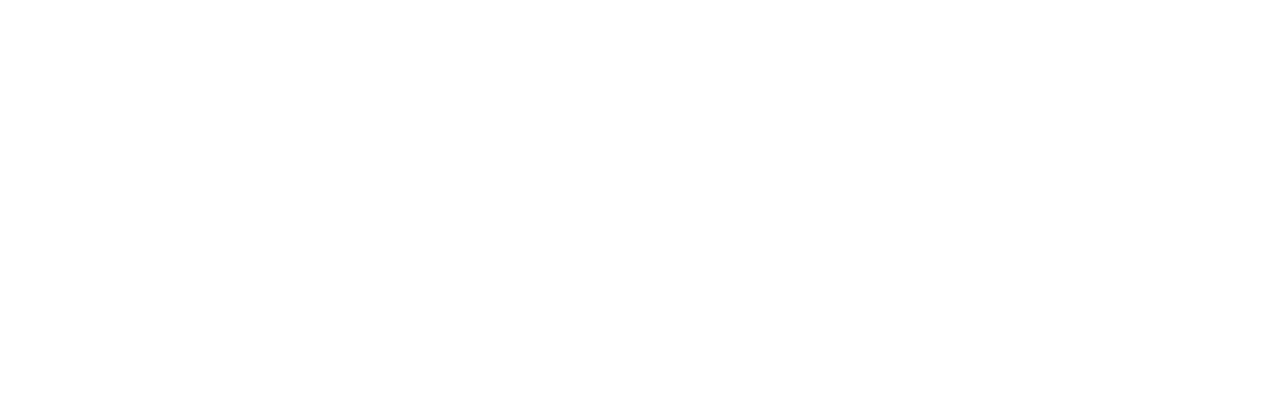
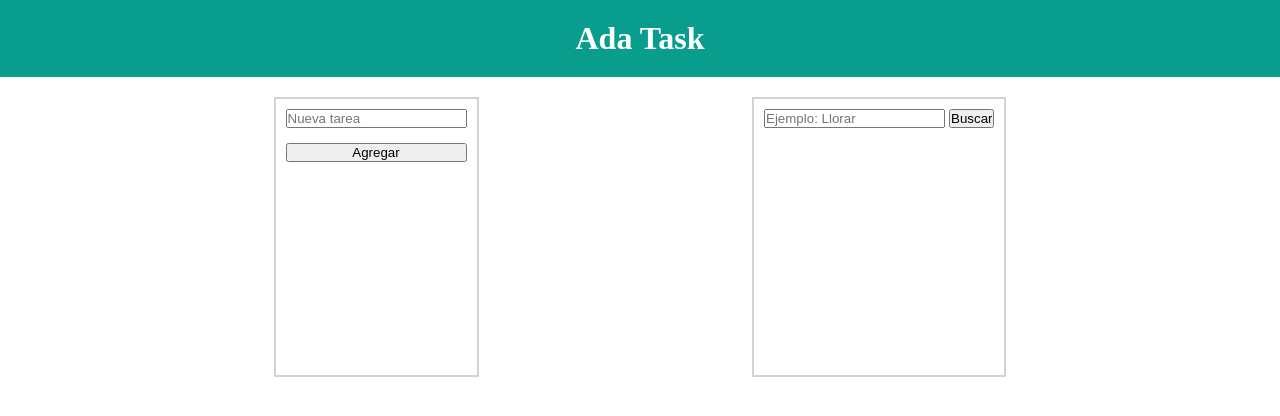
Before and after one commit to laiapozo/promo-48-module-2-pair-1-ada-task, a plain HTML site: page index.html in a window 1280 px wide. Drawn offline with Linux system fonts and the light colour scheme.

Commit message:
Create html and css

```diff
--- a/index.html
+++ b/index.html
@@ -3,11 +3,30 @@
   <head>
     <meta charset="UTF-8" />
     <meta name="viewport" content="width=device-width, initial-scale=1.0" />
-    <title>AdaTask</title>
+    <title>Ada Task</title>
     <link rel="stylesheet" href="./styles/reset.css" />
     <link rel="stylesheet" href="./styles/style.css" />
   </head>
   <body>
+    <header class="header">
+      <h1>Ada Task</h1>
+    </header>
+    <main class="main">
+
+      <form action="" class="form-add">
+        <input type="text" placeholder="Nueva tarea" />
+        <input type="submit" value="Agregar" />
+      </form>
+
+      <div class="form-search">
+        <form action="">
+          <input type="text" placeholder="Ejemplo: Llorar" />
+          <input type="submit" value="Buscar" />
+        </form>
+        <ul></ul>
+      </div>
+
+    </main>
 
     <script src="./js/main.js"></script>
   </body>
--- a/styles/style.css
+++ b/styles/style.css
@@ -0,0 +1,26 @@
+.header {
+    background-color: #099d8d;
+    color: white;
+    padding: 20px;
+    text-align: center;
+}
+
+.main {
+    display: flex;
+    justify-content: space-evenly;
+    padding-top: 20px;
+    min-height: 300px;
+}
+
+.form-add {
+    border: 2px solid lightgray;
+    padding: 10px;
+    display: flex;
+    flex-direction: column;
+    gap: 15px;
+}
+
+.form-search {
+    border: 2px solid lightgray;
+    padding: 10px;
+}
```
